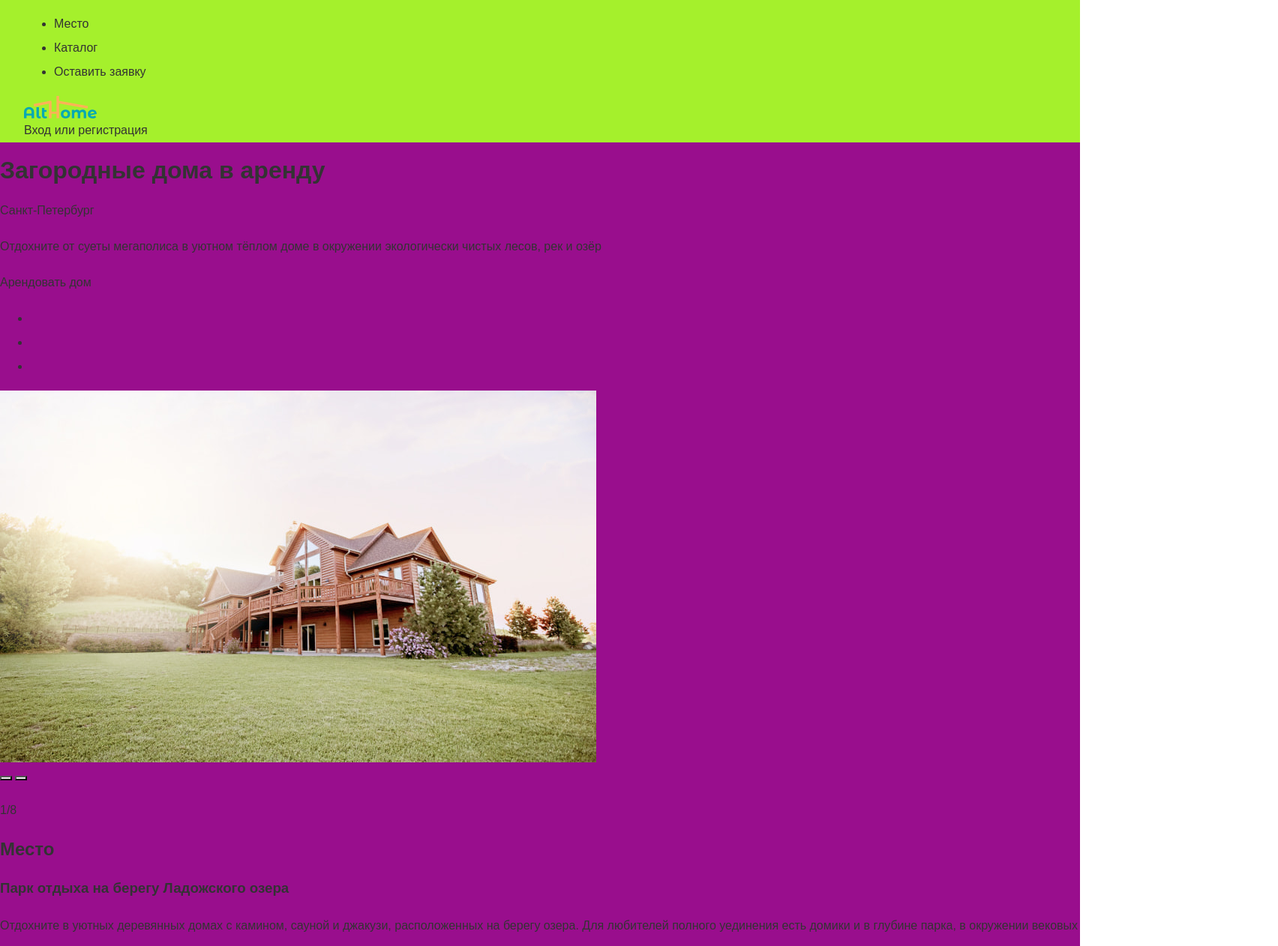
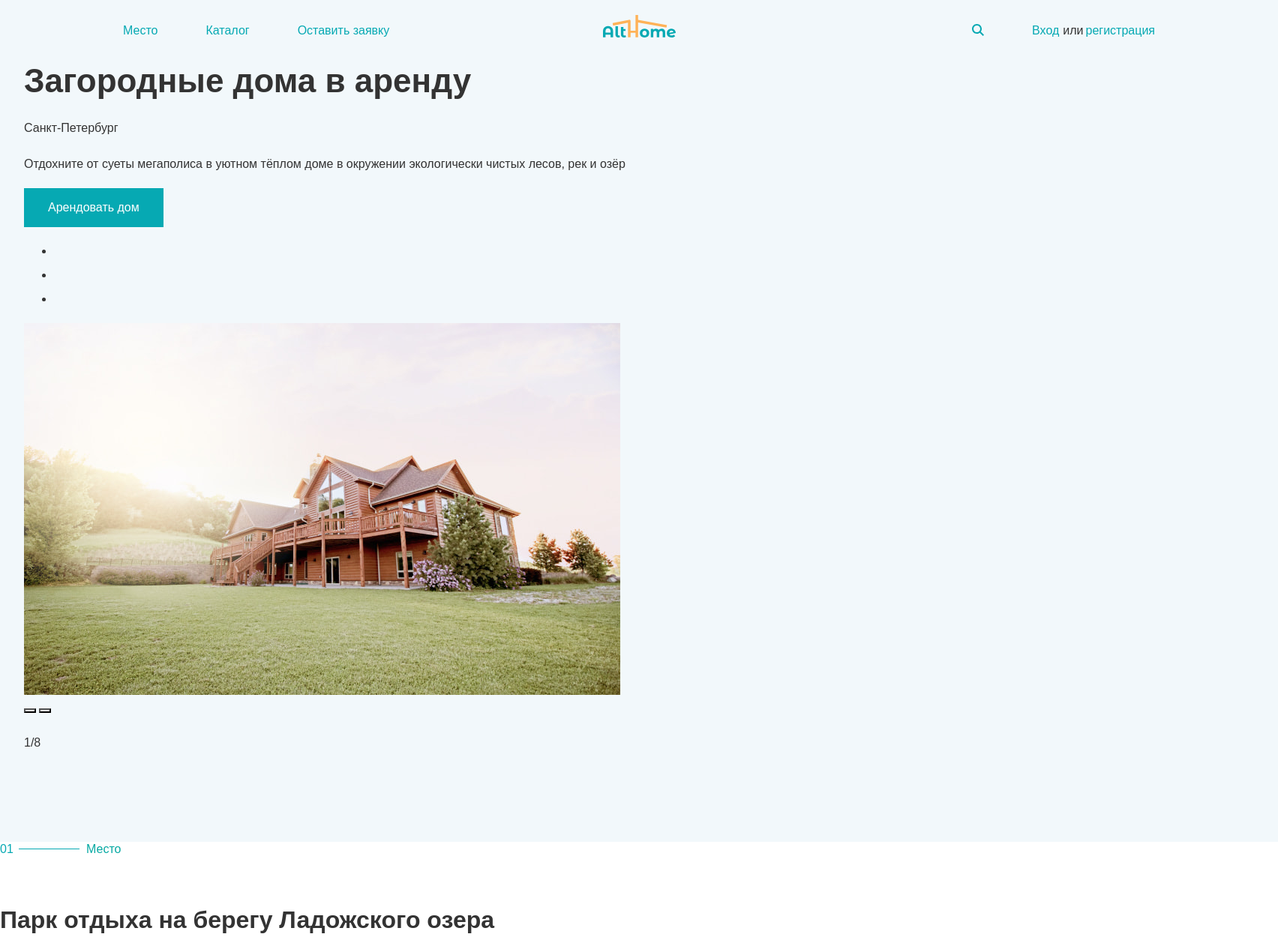
Before and after one commit to asupstudent/grid-2, a plain HTML site: page grid-2.html in a window 1280 px wide. Shown: the top 1262 px of the page at 75% size, 1704 px wide, since content can reach past the window. Drawn offline with Linux system fonts and the light colour scheme; a web font is replaced by a local one.

Commit message:
Deploying to gh-pages from @ asupstudent/grid-2@459a5ea0a7ce3d42c871a81ad1faec4f0dfd377b 🚀

```diff
--- a/css/style.css
+++ b/css/style.css
@@ -576,30 +576,6 @@ template {
   box-sizing: border-box;
 }
 
-html,
-body {
-  margin: 0;
-  padding: 0;
-}
-
-html {
-  font-style: normal;
-  font-weight: 300;
-  font-size: 16px;
-  line-height: 32px;
-  font-family: "Montserrat", "Arial", sans-serif;
-  color: #333333;
-  -webkit-font-smoothing: antialiased;
-  -moz-osx-font-smoothing: grayscale;
-  text-rendering: optimizeLegibility;
-}
-
-body {
-  min-width: 1440px;
-  background-color: #ffffff;
-  counter-reset: section-counter;
-}
-
 a {
   color: #333333;
   text-decoration: none;
@@ -794,6 +770,25 @@ button,
 }
 
 .page {
+  margin: 0;
+  padding: 0;
+  font-style: normal;
+  font-weight: 300;
+  font-size: 16px;
+  line-height: 32px;
+  font-family: "Montserrat", "Arial", sans-serif;
+  color: #333333;
+  -webkit-font-smoothing: antialiased;
+  -moz-osx-font-smoothing: grayscale;
+  text-rendering: optimizeLegibility;
+}
+
+.page__body {
+  margin: 0;
+  padding: 0;
+  min-width: 1440px;
+  background-color: #ffffff;
+  counter-reset: section-counter;
   display: -ms-grid;
   display: grid;
   -ms-grid-rows: auto 1fr auto;
@@ -802,25 +797,187 @@ button,
   min-height: 100vh;
 }
 
-.page-header {
+.page__header {
   -ms-grid-row: 1;
   -ms-grid-column: 1;
   grid-area: header;
-  background-color: rgb(165, 240, 44);
+  background-color: #f2f8fb;
 }
 
-.page-content {
+.page__content {
   -ms-grid-row: 2;
   -ms-grid-column: 1;
   grid-area: content;
-  background-color: rgb(153, 14, 141);
 }
 
-.page-footer {
+.page__footer {
   -ms-grid-row: 3;
   -ms-grid-column: 1;
   grid-area: footer;
-  background-color: rgb(81, 91, 177);
+  background-color: #f2f8fb;
+}
+
+.header {
+  padding: 20px 0 20px;
+}
+
+.header__main-nav {
+  display: -ms-grid;
+  display: grid;
+  -ms-grid-columns: 1fr auto 1fr;
+  grid-template-columns: 1fr auto 1fr;
+}
+
+.header__site-nav {
+  margin: 5px 0 0 0;
+  -ms-grid-column-align: start;
+  justify-self: start;
+}
+
+.header__user-nav {
+  margin: 5px 0 0 0;
+  -ms-grid-column-align: end;
+  justify-self: end;
+}
+
+.site-nav {
+  padding: 0;
+  list-style: none;
+  display: -webkit-box;
+  display: -ms-flexbox;
+  display: flex;
+  gap: 15px 64px;
+  -webkit-box-align: center;
+  -ms-flex-align: center;
+  align-items: center;
+  -ms-flex-wrap: wrap;
+  flex-wrap: wrap;
+  max-width: 561px;
+}
+
+.user-nav {
+  display: -webkit-box;
+  display: -ms-flexbox;
+  display: flex;
+  -ms-flex-wrap: wrap;
+  flex-wrap: wrap;
+  -webkit-box-align: center;
+  -ms-flex-align: center;
+  align-items: center;
+  max-width: 561px;
+}
+
+.user-nav__text {
+  font-weight: 400;
+  margin-left: 5px;
+  margin-right: 3px;
+}
+
+.user-nav__search {
+  display: block;
+  width: 16px;
+  height: 16px;
+  margin: 5px 64px 7px 0;
+  background-image: url("../img/search.svg");
+  background-repeat: no-repeat;
+  background-position: center;
+  background-size: 16px 16px;
+}
+
+.user-nav__search span {
+  position: relative;
+  top: -8px;
+  left: 22px;
+}
+
+.link {
+  font-weight: 400;
+  font-size: 16px;
+  line-height: 20px;
+  color: #06a9b3;
+}
+
+.button {
+  display: inline-block;
+  padding: 16px 32px;
+  font-family: inherit;
+  font-weight: 500;
+  font-size: 16px;
+  line-height: 20px;
+  color: #ffffff;
+  background-color: #06a9b3;
+  border: 0;
+}
+
+.welcome {
+  display: -ms-grid;
+  display: grid;
+  -ms-grid-columns: (1fr)[12];
+  grid-template-columns: repeat(12, 1fr);
+  -ms-grid-rows: (auto)[5];
+  grid-template-rows: repeat(5, auto);
+  grid-column-gap: 24px;
+  padding-bottom: 100px;
+  background-color: #f2f8fb;
+}
+
+.title-h1 {
+  margin: 0;
+  font-size: 44px;
+  line-height: 62px;
+}
+
+.title-h2 {
+  position: relative;
+  margin: 0;
+  padding: 0 0 0 115px;
+  font-weight: 400;
+  font-size: 16px;
+  line-height: 20px;
+  color: #06a9a3;
+}
+
+.title-h2::before {
+  counter-increment: section-counter;
+  content: "0" counter(section-counter);
+  position: absolute;
+  left: 0;
+  top: 0;
+  font-weight: 300;
+  font-size: 16px;
+  line-height: 20px;
+  color: #06a9b3;
+}
+
+.title-h2::after {
+  content: "";
+  position: absolute;
+  width: 81px;
+  height: 1px;
+  left: 25px;
+  top: 9px;
+  background-color: #06a9b3;
+}
+
+.title-h3 {
+  margin: 60px 0 25px 0;
+  font-size: 32px;
+  line-height: 48px;
+}
+
+.catalog__header {
+  display: -webkit-box;
+  display: -ms-flexbox;
+  display: flex;
+  -webkit-box-orient: vertical;
+  -webkit-box-direction: normal;
+  -ms-flex-direction: column;
+  flex-direction: column;
+  -webkit-box-align: center;
+  -ms-flex-align: center;
+  align-items: center;
+  padding-top: 100px;
+  padding-bottom: 13px;
 }
 
 /* @mixin hover-focus {
--- a/grid-2.html
+++ b/grid-2.html
@@ -1,5 +1,5 @@
 <!DOCTYPE html>
-<html lang="ru">
+<html class="page" lang="ru">
   <head>
     <meta http-equiv="content-type" content="text/html; charset=UTF-8">
     <meta charset="utf-8">
@@ -7,65 +7,71 @@
     <link rel="stylesheet" href="css/style.min.css">
     <title>Загородные дома в аренду</title>
   </head>
-  <body class="page">
-    <header class="page-header">
+  <body class="page__body">
+    <header class="page__header header">
       <div class="container">
-        <nav class="page-nav">
-          <ul class="site-nav">
-            <li class="site-nav-item">
-              <a class="site-nav-link page-link" href="#">Место</a>
+        <nav class="header__main-nav">
+          <ul class="header__site-nav site-nav">
+            <li class="site-nav__item">
+              <a class="site-nav__link link" href="#">Место</a>
             </li>
-            <li class="site-nav-item">
-              <a class="site-nav-link page-link" href="#">Каталог</a>
+            <li class="site-nav__item">
+              <a class="site-nav__link link" href="#">Каталог</a>
             </li>
-            <li class="site-nav-item">
-              <a class="site-nav-link page-link" href="#">Оставить заявку</a>
+            <li class="site-nav__item">
+              <a class="site-nav__link link" href="#">Оставить заявку</a>
             </li>
           </ul>
-          <a class="logo" href="#">
-            <img src="img/logo.svg" alt="Логотип компании Alt Home" width="97" height="30">
+          <div class="header__logo logo">
+            <a class="logo__link" href="#">
+              <img class="logo__img" src="img/logo.svg" alt="Логотип компании Alt Home" width="97" height="30">
             </a>
-          <a class="search" href="#">
+          </div>
+          <div class="header__user-nav user-nav">
+            <a class="user-nav__search" href="#">
               <span class="visually-hidden">Поиск</span>
             </a>
-          <a class="page-link" href="#">Вход</a>&nbsp;или&nbsp;<a class="page-link" href="#">регистрация</a>
+            <a class="user-nav__link link" href="#">Вход</a>
+            <span class="user-nav__text">или</span>
+            <a class="user-nav__link link" href="#">регистрация</a>
+          </div>
         </nav>
       </div>
     </header>
-    <main class="page-content">
-      <div class="welcome">
-        <h1>Загородные дома в аренду</h1>
-        <p class="welcome-city">Санкт-Петербург</p>
-        <p class="welcome-text">Отдохните от&nbsp;суеты мегаполиса в&nbsp;уютном тёплом доме в&nbsp;окружении экологически чистых лесов, рек и&nbsp;озёр</p>
-        <a class="button" href="#">Арендовать дом</a>
+    <main class="page__content">
+      <section class="welcome">
+        <div class="container">
+          <h1 class="title-h1">Загородные дома в аренду</h1>
+          <p class="welcome__city">Санкт-Петербург</p>
+          <p class="welcome__text">Отдохните от&nbsp;суеты мегаполиса в&nbsp;уютном тёплом доме в&nbsp;окружении экологически чистых лесов, рек и&nbsp;озёр</p>
+          <a class="welcome__button button" href="#">Арендовать дом</a>
           <ul class="social-media">
-          <li class="social-media-item">
-            <a class="social-media-link social-media-link-facebook" href="#">
+            <li class="social-media__item">
+              <a class="social-media__link social-media__link--facebook" href="#">
                 <span class="visually-hidden">Facebook</span>
               </a>
             </li>
-          <li class="social-media-item">
-            <a class="social-media-link social-media-link-instagram" href="#">
+            <li class="social-media__item">
+              <a class="social-media__link social-media__link--instagram" href="#">
                 <span class="visually-hidden">Instagram</span>
               </a>
             </li>
-          <li class="social-media-item">
-            <a class="social-media-link social-media-link-vk" href="#">
+            <li class="social-media__item">
+              <a class="social-media__link social-media__link--vk" href="#">
                 <span class="visually-hidden">VK</span>
               </a>
             </li>
           </ul>
-        <div class="welcome-img-container">
-          <img src="img/intro-welcome.jpg" alt="Загородный дом" width="795" height="496">
+          <img class="welcome__img" src="img/intro-welcome.jpg" alt="Загородный дом" width="795" height="496">
+          <button class="welcome__slider-button welcome__slider-button--prev" type="button"><span class="visually-hidden">Назад</span></button>
+          <button class="welcome__slider-button welcome__slider-button--next" type="button"><span class="visually-hidden">Вперёд</span></button>
+          <p class="welcome__slider-page"><span>1</span>/<span>8</span></p>
         </div>
-        <button class="slider-button slider-button-prev" type="button"><span class="visually-hidden">Назад</span></button>
-        <button class="slider-button slider-button-next" type="button"><span class="visually-hidden">Вперёд</span></button>
-        <p class="slider-page"><span>1</span>/<span>8</span></p>
-      </div>
+      </section>
       <article class="section place">
         <header>
-          <h2>Место</h2>
-          <h3>Парк отдыха на берегу Ладожского озера</h3>
+          <h2 class="title-h2">Место</h2>
+          <h3 class="title-h3">Парк отдыха на берегу Ладожского озера</h3>
         </header>
         <p>Отдохните в уютных деревянных домах с камином, сауной и джакузи, расположенных на берегу озера. Для любителей полного уединения есть домики и в глубине парка, в окружении вековых деревьев.</p>
         <img src="img/article-pic1.jpg" alt="Домик в лесу" width="444" height="280">
@@ -79,10 +85,10 @@
         <p>Приезжайте к нам на месяц, всё лето или зиму — на длительную аренду действуют хорошие скидки! Забронируйте дом прямо сейчас, для этого достаточно заказать звонок, а отменить бронь вы сможете в любое время совершенно бесплатно.</p>
         <a class="button" href="#">Бесплатно забронировать</a>
       </article>
-      <section class="section catalog">
-        <header class="section-centered-heading">
-          <h2>Каталог</h2>
-          <h3>Дома для аренды</h3>
+      <section class="catalog">
+        <header class="catalog__header">
+          <h2 class="title-h2">Каталог</h2>
+          <h3 class="title-h3">Дома для аренды</h3>
         </header>
         <div class="card-item">
           <img class="card-pic" src="img/home-pic-1.jpg" alt="Современная классика" width="327" height="220">
@@ -179,7 +185,7 @@
         <img class="feedback-img" src="img/form-pic.jpg" alt="Лодка на озере" width="708" height="737">
       </section>
     </main>
-    <footer class="page-footer">
+    <footer class="page__footer">
       <a class="page-footer-logo" href="#">
         <img src="img/logo-footer.svg" alt="Логотип компании Alt Home" width="97" height="30">
       </a>
```
Also changed, not shown: css/style.min.css, img/search.svg (added), 1 other file. Lines whose indentation alone changed are shown as unchanged.
